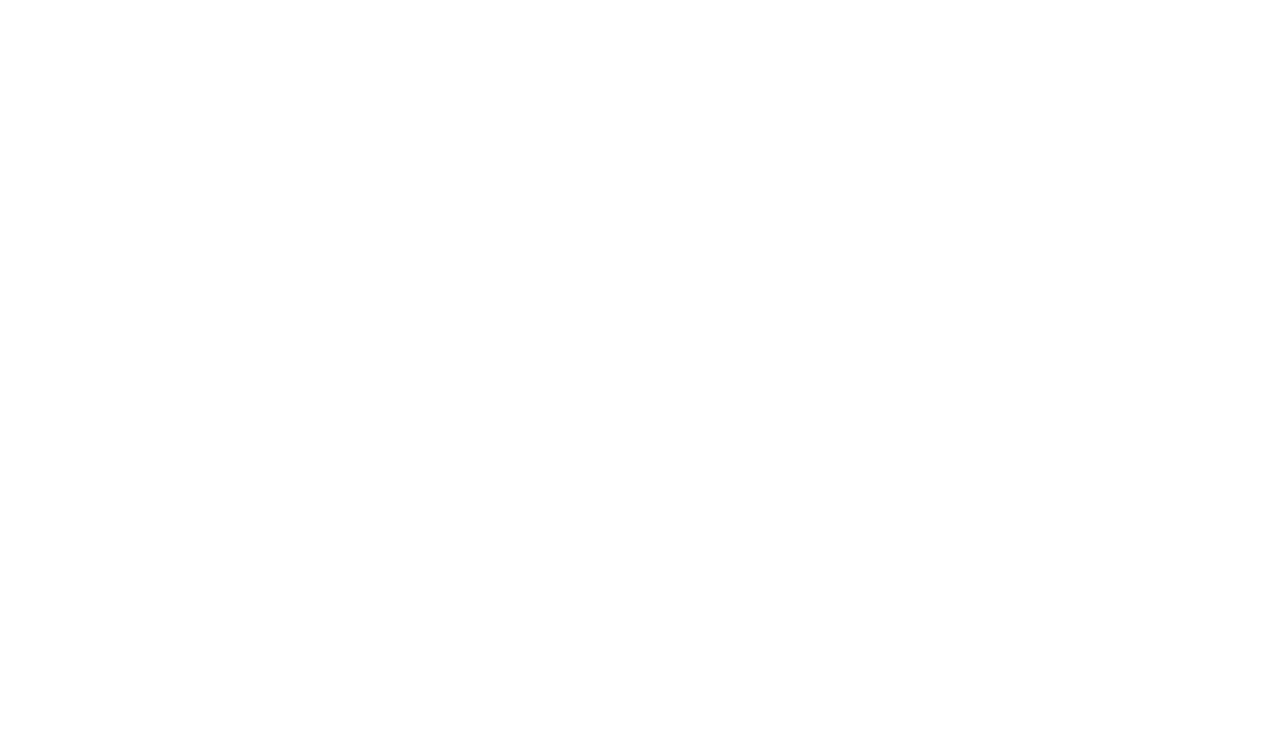
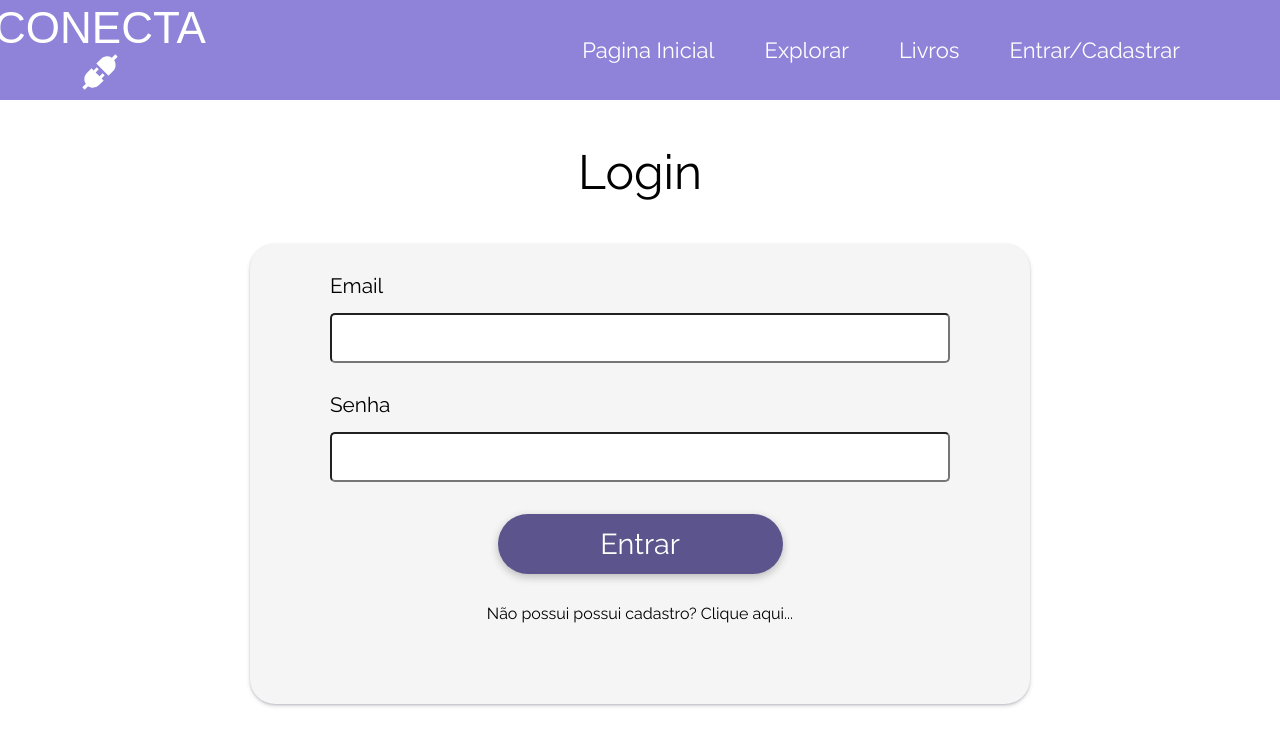
Before and after one commit to DCSouza2306/projeto-conecta-front, a React (Create React App) app: page /login in a window 1280 px wide. Before the commit this address had no page. Shown: the top 746 px of the page. Built offline with nearby package versions, Linux system fonts and the light colour scheme; a web font is replaced by a local one.

Commit message:
feat: login user done

```diff
--- a/package.json
+++ b/package.json
@@ -20,6 +20,7 @@
     "react-scripts": "5.0.1",
     "react-toastify": "^7.0.4",
     "styled-components": "^5.3.6",
+    "sweetalert2": "^11.7.3",
     "web-vitals": "^2.1.4"
   },
   "scripts": {
--- a/src/App.js
+++ b/src/App.js
@@ -6,6 +6,7 @@
 import { Book } from "./pages/Book";
 import { User } from "./pages/User";
 import { SignUp } from "./pages/SignUp";
+import { Login } from "./pages/Login";
 
 
 function App() {
@@ -19,6 +20,7 @@
     <Route path="/explore/book/:bookId" element={<Book />} />
     <Route path="/user/:userName" element={<User />} />
     <Route path="/sign-up" element={<SignUp />} />
+    <Route path="/login" element={<Login />} />
    </Routes>
   </BrowserRouter>
  );
--- a/src/components/Header/Header.js
+++ b/src/components/Header/Header.js
@@ -13,7 +13,7 @@
         <li><a href={`/`}>Pagina Inicial</a></li>
         <li><a href={`/explore/groups`}>Explorar</a></li>
         <li><a href={`/explore/books`}>Livros</a></li>
-        <li><a>Entrar/Cadastrar</a></li>
+        <li><a href={`/login`}>Entrar/Cadastrar</a></li>
     </ul>
    </nav>
   </HeaderHead>
--- /dev/null
+++ b/src/components/Login/LoginBox.js
@@ -0,0 +1,116 @@
+import Box from "../Layout/Box";
+import styled from "styled-components";
+import { useState } from "react";
+import ButtonStyled from "../Layout/ButtonStyled";
+import { useNavigate } from "react-router-dom";
+import { useContext } from "react";
+import UserContext from "../../context/userContext";
+import { useSignIn } from "../../hooks/api/useSignIn";
+import Swal from 'sweetalert2'
+
+export function LoginBox() {
+ const [email, setEmail] = useState("");
+ const [password, setPassword] = useState("");
+ const { signInLoading, signIn } = useSignIn();
+
+ const { setUserProfileData } = useContext(UserContext);
+ const navigate = useNavigate();
+ async function submit(e) {
+  e.preventDefault();
+  const body = { email, password };
+  try {
+   const data = await signIn(body);
+   setUserProfileData(data);
+   navigate("/");
+  } catch (error) {
+    Swal.fire({
+        icon: 'error',
+        title: 'Oops...',
+        text: 'Não foi possível realizar o login',
+      })
+  }
+ }
+ return (
+  <LoginBoxDiv>
+   <form onSubmit={submit}>
+    <div>
+     <label for="Email">Email</label>
+     <input
+      type="email"
+      id="Email"
+      value={email}
+      onChange={(e) => setEmail(e.target.value)}
+      required
+     ></input>
+    </div>
+    <div>
+     <label for="Password">Senha</label>
+     <input
+      type="password"
+      id="Password"
+      value={password}
+      onChange={(e) => setPassword(e.target.value)}
+      required
+     ></input>
+    </div>
+
+    <ButtonLogin type="submit" disabled={signInLoading}>
+     Entrar
+    </ButtonLogin>
+   </form>
+   <p>
+    <a href={"/sign-up"}>Não possui possui cadastro? Clique aqui...</a>
+   </p>
+  </LoginBoxDiv>
+ );
+}
+
+const LoginBoxDiv = styled(Box)`
+ width: 780px;
+ height: 460px;
+ margin-top: 3rem;
+ flex-direction: column;
+ align-items: center;
+ a {
+  cursor: pointer;
+  text-decoration: none;
+  :hover {
+   text-decoration: underline;
+  }
+ }
+
+ form {
+  width: 620px;
+  margin: 0 auto;
+  display: flex;
+  flex-direction: column;
+  align-items: center;
+  div {
+   margin-top: 2rem;
+  }
+
+  label {
+   font-size: 1.3rem;
+  }
+  input {
+   font-family: "Raleway", sans-serif;
+   font-size: 1.3rem;
+   width: 620px;
+   height: 50px;
+   margin-top: 1rem;
+   border-radius: 5px;
+   :focus {
+    box-shadow: 0 0 0 0;
+    outline: 0;
+   }
+  }
+ }
+`;
+
+const ButtonLogin = styled(ButtonStyled)`
+ width: 285px;
+ height: 60px;
+ font-size: 1.8rem;
+ margin-top: 2rem;
+ margin-bottom: 2rem;
+`;
--- a/src/components/SignUp/SignUpBox.js
+++ b/src/components/SignUp/SignUpBox.js
@@ -4,6 +4,7 @@
 import ButtonStyled from "../Layout/ButtonStyled";
 import { useSignUp } from "../../hooks/api/useSignUp";
 import { useNavigate } from "react-router-dom";
+import Swal from 'sweetalert2'
 
 export function SignUpBox() {
  const [user, setUser] = useState("");
@@ -17,9 +18,13 @@
     const body = {email, password, urlImage, userName: user}
     try{
         await signUp(body);
-        navigate("/");
+        navigate("/login");
     } catch(error){
-        alert("Não foi possível fazer o cadastro, tente novamente")
+        Swal.fire({
+            icon: 'error',
+            title: 'Oops...',
+            text: 'Não foi possível realizar o cadastro',
+          })
     }
  }
  return (
@@ -68,7 +73,7 @@
 
     <ButtonSignUp type="submit" disabled={signUpLoading}>Cadastrar</ButtonSignUp>
    </form>
-   <p><a>Já possui cadastro? Clique aqui...</a></p>
+   <p><a href={"/login"}>Já possui cadastro? Clique aqui...</a></p>
   </SignUpBoxDiv>
  );
 }
@@ -81,6 +86,10 @@
  align-items: center;
  a{
     cursor: pointer;
+    text-decoration: none;
+    :hover{
+        text-decoration: underline;
+    }
  }
  form {
   width: 620px;
--- a/src/context/userContext.js
+++ b/src/context/userContext.js
@@ -1,5 +1,6 @@
 import { createContext } from "react";
 import { useState } from "react";
+import useLocalStorage from "../hooks/useLocalStorage";
 
 const UserContext = createContext();
 
@@ -7,7 +8,7 @@
 
 export function UserProvider({ children }) {
  const [userData, setUserData] = useState();
- const [userProfileData, setUserProfileData] = useState()
+ const [userProfileData, setUserProfileData] = useLocalStorage("userData", {});
  return (
   <UserContext.Provider value={{userData, setUserData, userProfileData, setUserProfileData  }}>
    {children}
--- /dev/null
+++ b/src/hooks/api/useSignIn.js
@@ -0,0 +1,18 @@
+import { authenticationApi } from "../../services/authenticationApi";
+import useAsync from "../useAsync";
+
+export function useSignIn(){
+    const {
+        data: signInData,
+        loading: signInLoading,
+        error: signInError,
+        task: signIn
+      } = useAsync(authenticationApi.signIn, false);
+
+      return {
+        signInData,
+        signInLoading,
+        signInError,
+        signIn
+      };
+}
--- /dev/null
+++ b/src/hooks/useLocalStorage.js
@@ -0,0 +1,27 @@
+import { useState } from 'react';
+
+export default function useLocalStorage(key, initialValue) {
+  const [storedValue, setStoredValue] = useState(() => {
+    try {
+      const item = window.localStorage.getItem(key);
+      return item ? JSON.parse(item) : initialValue;
+    } catch (error) {
+      /* eslint-disable-next-line no-console */
+      console.log(error);
+      return initialValue;
+    }
+  });
+
+  const setValue = (value) => {
+    try {
+      const valueToStore = value instanceof Function ? value(storedValue) : value;
+      setStoredValue(valueToStore);
+      window.localStorage.setItem(key, JSON.stringify(valueToStore));
+    } catch (error) {
+      /* eslint-disable-next-line no-console */
+      console.log(error);
+    }
+  };
+
+  return [storedValue, setValue];
+}
--- a/src/pages/Home/index.js
+++ b/src/pages/Home/index.js
@@ -2,9 +2,12 @@
 import styled from "styled-components";
 import imagem from "../../assets/images/people-reading.jpg";
 import Container from "../../components/Layout/Container";
+import { useContext } from "react";
+import UserContext from "../../context/userContext";
 
 export function Home() {
-
+const {userProfileData} = useContext(UserContext);
+console.log(userProfileData);
  return (
   <HomeSection>
    <Header />
--- a/src/pages/Login/index.js
+++ b/src/pages/Login/index.js
@@ -0,0 +1,27 @@
+import { Header } from "../../components/Header/Header";
+import Container from "../../components/Layout/Container";
+import styled from "styled-components";
+import { LoginBox } from "../../components/Login/LoginBox";
+
+export function Login(){
+    return(
+        <>
+        <Header />
+        <LoginSection>
+            <h1>Login</h1>
+            <LoginBox />
+        </LoginSection>
+        </>
+    )
+}
+
+const LoginSection = styled(Container)`
+padding-top: 3rem;
+display: flex;
+flex-direction: column;
+align-items: center;
+h1 {
+   font-size: 3rem;
+  }
+
+`
--- /dev/null
+++ b/src/services/authenticationApi.js
@@ -0,0 +1,10 @@
+import api from "./api";
+
+async function signIn(body) {
+ const response = await api.post(`/sign-in`, body);
+ return response.data;
+}
+
+export const authenticationApi = {
+ signIn,
+};
```
Also changed, not shown: 1 other file (tests, documents, lock files or other folders).
